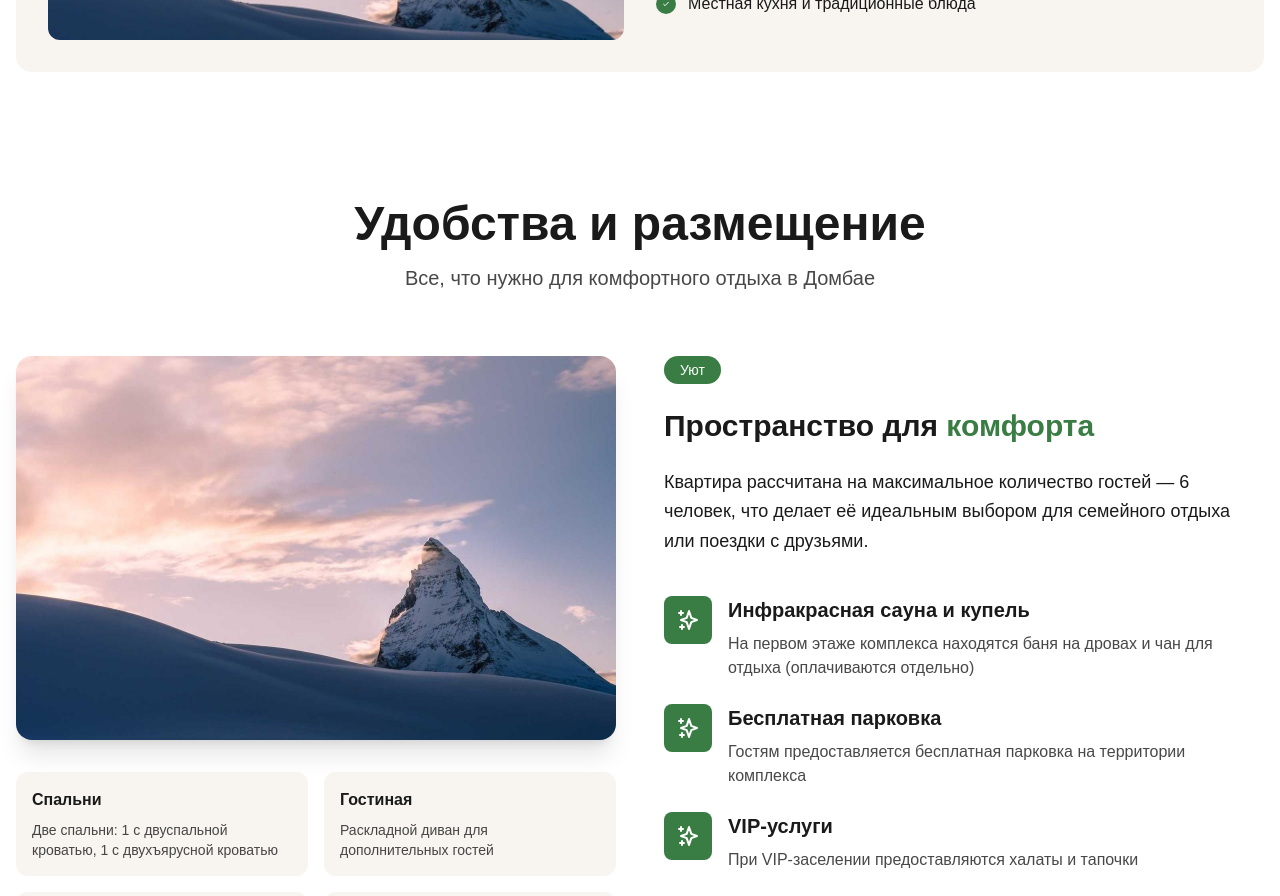
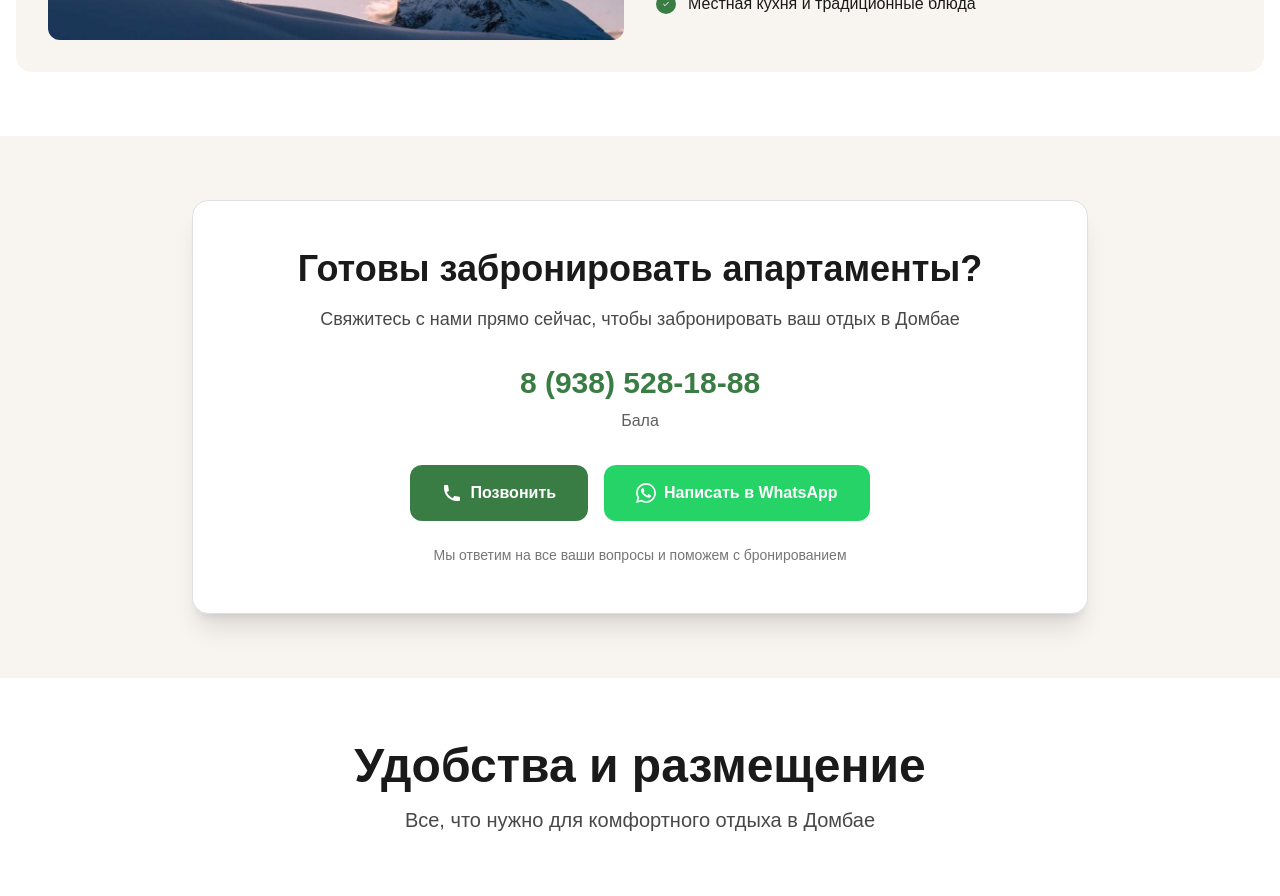
Before and after one commit to Biaslan-git/apartments-landing, a Next.js app: page / in a window 1280 px wide. Shown: the part 6900-7796 px from the top of the page. Built offline with nearby package versions, Linux system fonts and the light colour scheme.

Commit message:
feat(ContactSection): add section

```diff
--- a/app/page.tsx
+++ b/app/page.tsx
@@ -4,6 +4,7 @@
 import KitchenAndTech from "@/components/KitchenAndTech";
 import AdditionalAmenities from "@/components/AdditionalAmenities";
 import LocationAndAttractions from "@/components/LocationAndAttractions";
+import ContactSection from "@/components/ContactSection";
 import AmenitiesAndAccommodation from "@/components/AmenitiesAndAccommodation";
 
 export default function Home() {
@@ -15,6 +16,7 @@
       <KitchenAndTech />
       <AdditionalAmenities />
       <LocationAndAttractions />
+      <ContactSection />
       <AmenitiesAndAccommodation />
     </main>
   );
--- /dev/null
+++ b/components/ContactSection.tsx
@@ -0,0 +1,54 @@
+const ContactSection = () => {
+  const phoneNumber = "89385281888";
+  const whatsappUrl = `https://wa.me/${phoneNumber.replace(/\D/g, '')}`;
+
+  return (
+    <div className="py-16 px-4 bg-[#F8F5F0]">
+      <div className="max-w-4xl mx-auto text-center">
+        <div className="bg-white rounded-2xl shadow-xl p-8 md:p-12 border border-[#E0E0E0]">
+          <h2 className="text-3xl md:text-4xl font-bold text-[#1A1A1A] mb-4">
+            Готовы забронировать апартаменты?
+          </h2>
+          <p className="text-lg text-[#1A1A1A]/80 mb-8 max-w-2xl mx-auto">
+            Свяжитесь с нами прямо сейчас, чтобы забронировать ваш отдых в Домбае
+          </p>
+
+          <div className="mb-8">
+            <div className="text-2xl md:text-3xl font-bold text-[#3A7D44] mb-2">8 (938) 528-18-88</div>
+            <p className="text-[#1A1A1A]/70">Бала</p>
+          </div>
+
+          <div className="flex flex-col sm:flex-row justify-center gap-4">
+            <a
+              href={`tel:${phoneNumber}`}
+              className="bg-[#3A7D44] hover:bg-[#2E6A3A] text-white font-bold py-4 px-8 rounded-xl transition duration-300 flex items-center justify-center gap-2"
+            >
+              <svg xmlns="http://www.w3.org/2000/svg" className="h-5 w-5" viewBox="0 0 20 20" fill="currentColor">
+                <path d="M2 3a1 1 0 011-1h2.153a1 1 0 01.986.836l.74 4.435a1 1 0 01-.54 1.06l-1.548.773a11.037 11.037 0 006.105 6.105l.774-1.548a1 1 0 011.059-.54l4.435.74a1 1 0 01.836.986V17a1 1 0 01-1 1h-2C7.82 18 2 12.18 2 5V3z" />
+              </svg>
+              Позвонить
+            </a>
+
+            <a
+              href={whatsappUrl}
+              target="_blank"
+              rel="noopener noreferrer"
+              className="bg-[#25D366] hover:bg-[#128C7E] text-white font-bold py-4 px-8 rounded-xl transition duration-300 flex items-center justify-center gap-2"
+            >
+              <svg xmlns="http://www.w3.org/2000/svg" className="h-5 w-5" viewBox="0 0 24 24" fill="currentColor">
+                <path d="M17.472 14.382c-.297-.149-1.758-.867-2.03-.967-.273-.099-.471-.148-.67.15-.197.297-.767.966-.94 1.164-.173.199-.347.223-.644.075-.297-.15-1.255-.463-2.39-1.475-.883-.788-1.48-1.761-1.653-2.059-.173-.297-.018-.458.13-.606.134-.133.298-.347.446-.52.149-.174.198-.298.298-.497.099-.198.05-.371-.025-.52-.075-.149-.669-1.612-.916-2.207-.242-.579-.487-.5-.669-.51-.173-.008-.371-.01-.57-.01-.198 0-.52.074-.792.372-.272.297-1.04 1.016-1.04 2.479 0 1.462 1.065 2.875 1.213 3.074.149.198 2.096 3.2 5.077 4.487.709.306 1.262.489 1.694.625.712.227 1.36.195 1.871.118.571-.085 1.758-.719 2.006-1.413.248-.694.248-1.289.173-1.413-.074-.124-.272-.198-.57-.347m-5.421 7.403h-.004a9.87 9.87 0 01-5.031-1.378l-.361-.214-3.741.982.998-3.648-.235-.374a9.86 9.86 0 01-1.51-5.26c.001-5.45 4.436-9.884 9.888-9.884 2.64 0 5.122 1.03 6.988 2.898a9.825 9.825 0 012.893 6.994c-.003 5.45-4.437 9.884-9.885 9.884m8.413-18.297A11.815 11.815 0 0012.05 0C5.495 0 .16 5.335.157 11.892c0 2.096.547 4.142 1.588 5.945L.057 24l6.305-1.654a11.882 11.882 0 005.683 1.448h.005c6.554 0 11.89-5.335 11.893-11.893a11.821 11.821 0 00-3.46-8.432" />
+              </svg>
+              Написать в WhatsApp
+            </a>
+          </div>
+
+          <p className="text-sm text-[#1A1A1A]/60 mt-6">
+            Мы ответим на все ваши вопросы и поможем с бронированием
+          </p>
+        </div>
+      </div>
+    </div>
+  );
+};
+
+export default ContactSection;
```
